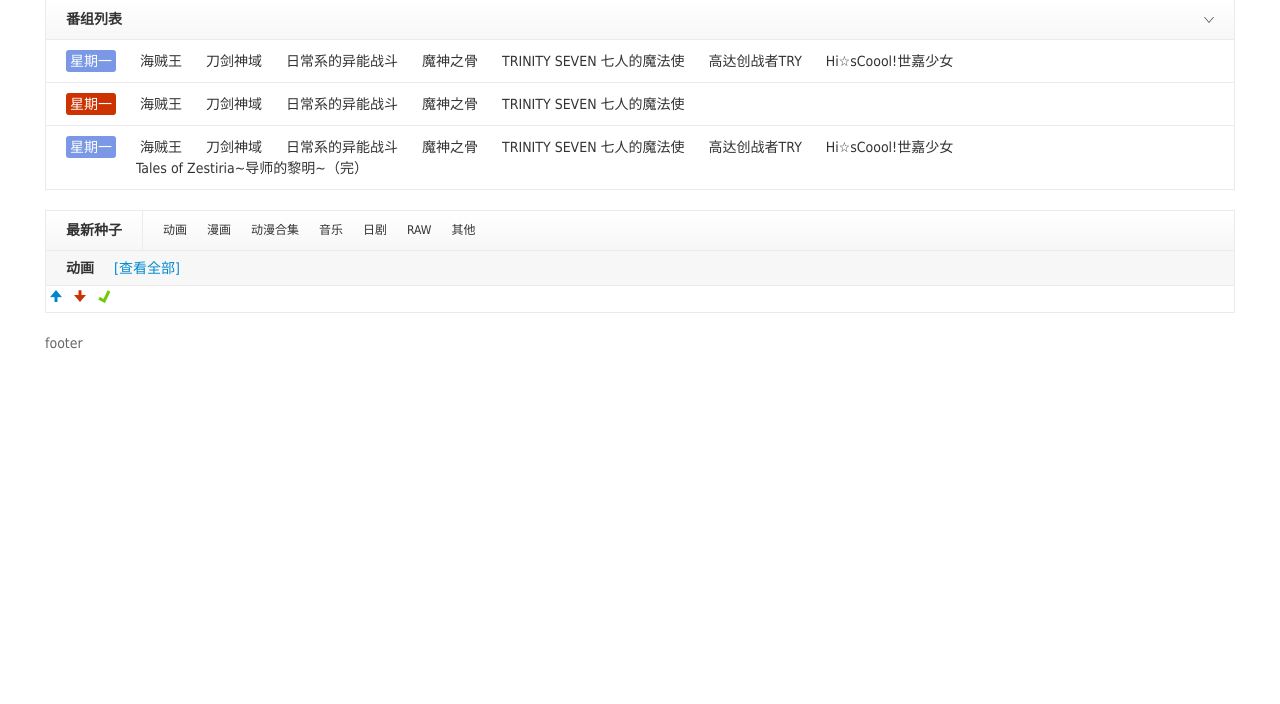
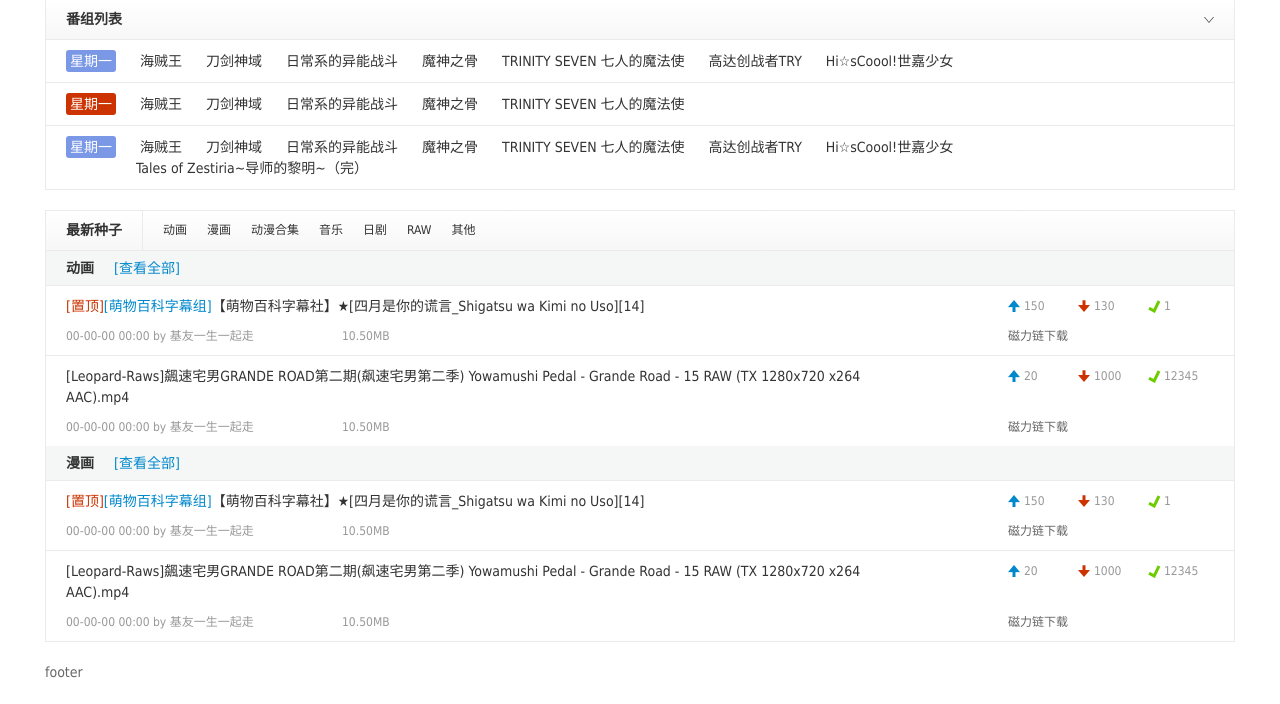
Before and after one commit to Siglud/share, a PHP site: page /templates/tpl/index.html in a window 1280 px wide. Shown: the part 201-905 px from the top of the page. Before the commit the page ends 550 px from the top, so only its background shows below. Run offline with PHP 8.4, Linux system fonts and the light colour scheme.

Commit message:
首页及分类列表页、搜索结果页

```diff
--- a/static/ppg.scss
+++ b/static/ppg.scss
@@ -27,6 +27,19 @@ a{
 
 .label{
     display: inline-block; padding: 0 4px; line-height: 22px; border-radius: 3px; background: #7A98E5; color: #FFF; font-weight: 400;
+}
+
+.pagelist{
+    margin: 20px 0; text-align: right;
+    a, strong{
+        display: inline-block; margin-left: 10px; padding: 0 10px; height: 28px; line-height: 28px;
+    }
+    a{
+        border: 1px solid #EBEBEB; text-decoration: none;
+    }
+    strong{
+        color: #FFF; border: 1px solid #08C; background: #08C;
+    }
 }
 // Topline
 .topline{
@@ -158,9 +171,9 @@ a{
             }
         }
     }
-    .list{
+    .section{
         h3{
-            padding-left: 20px; line-height: 34px; border-bottom: 1px solid #EBEBEB; background: #F7F7F7;
+            padding-left: 20px; line-height: 34px; border-bottom: 1px solid #EBEBEB; background: #F5F7F7;
             a{
                 margin-left: 20px; color: #08C; font-weight: 400;
             }
@@ -168,19 +181,67 @@ a{
     }
 }
 
-
-
-.seedingNum{
-    display: inline-block; width: 20px; height: 20px; overflow: hidden; text-indent: -9999px; background: url(img/ico.png) no-repeat 0 -20px;
-    background-size: 20px auto;
+.torrentOfCate{
+    margin-bottom: $gridSpacing; border: 1px solid #EBEBEB;
+    .hd{
+        height: 39px; line-height: 39px; border-bottom: 1px solid #EBEBEB; background: linear-gradient(#FFF, #F7F7F7);
+        h2{
+            float: left; margin-left: 20px;
+        }
+    }
 }
 
-.doneNum{
-    display: inline-block; width: 20px; height: 20px; overflow: hidden; text-indent: -9999px; background: url(img/ico.png) no-repeat 0 -40px;
-    background-size: 20px auto;
+.torrentList{
+    .item{
+        @include Clearfix;
+        padding: 10px 20px; border-top: 1px solid #EBEBEB;
+        &:first-child{
+            border-top: none;
+        }
+    }
+    // 标题
+    .title{
+        float: left; margin-bottom: 10px; max-width: 840px;
+        .top{
+            color: #C30;
+        }
+        .group{
+            color: #08C;
+        }
+    }
+    // 数据
+    .data{
+        float: right; font-size: 12px; color: #999;
+        span{
+            float: left; padding-left: 20px; width: 50px; height: 20px; line-height: 20px; background-image: url(img/ico.png); background-repeat: no-repeat; background-size: 20px auto;
+        }
+    }
+    .seedingNum{
+        background-position: 0 -20px;
+    }
+    .doneNum{
+        background-position: 0 -40px;
+    }
+    .downloadingNum{
+        background-position: 0 -60px;
+    }
+    // 信息
+    .meta{
+        position: relative; z-index: 1; clear: left; font-size: 12px; color: #999;
+        a{
+            color: #999;
+        }
+        .fileSize{
+            position: absolute; left: 276px;
+        }
+        .cate{
+            position: absolute; left: 365px;
+        }
+    }
+    .opt{
+        position: relative; z-index: 2; float: right; margin-top: -18px; width: 206px; font-size: 12px;
+        a{
+            color: #666;
+        }
+    }
 }
-
-.downNum{
-    display: inline-block; width: 20px; height: 20px; overflow: hidden; text-indent: -9999px; background: url(img/ico.png) no-repeat 0 -60px;
-    background-size: 20px auto;
-}
--- a/templates/tpl/index.html
+++ b/templates/tpl/index.html
@@ -2,7 +2,7 @@
 <html>
 <head>
 <meta charset="UTF-8" />
-<title>店铺首页</title>
+<title>首页</title>
 <meta http-equiv="X-UA-Compatible" content="IE=edge">
 <meta name="description" content="{$description}">
 <meta name="keywords" content="{$keywords}">
@@ -107,8 +107,8 @@
             <div class="hd">
                 <h2>最新种子</h2>
                 <p class="quickLink">
-                    <a href="">动画</a>
-                    <a href="">漫画</a>
+                    <a href="#cate1">动画</a>
+                    <a href="#cate2">漫画</a>
                     <a href="">动漫合集</a>
                     <a href="">音乐</a>
                     <a href="">日剧</a>
@@ -116,16 +116,87 @@
                     <a href="">其他</a>
                 </p>
             </div>
-            <div class="bd">
-                <div class="list">
-                    <h3>动画<a href="">[查看全部]</a></h3>
-
+            <div id="cate1" class="section">
+                <h3>动画<a href="">[查看全部]</a></h3>
+                <div class="torrentList">
+                    <div class="item">
+                        <div class="title">
+                            <a href=""><em class="top">[置顶]</em><span class="group">[萌物百科字幕组]</span>【萌物百科字幕社】★[四月是你的谎言_Shigatsu wa Kimi no Uso][14]</a>
+                        </div>
+                        <div class="data">
+                            <span class="seedingNum">150</span>
+                            <span class="downloadingNum">130</span>
+                            <span class="doneNum">1</span>
+                        </div>
+                        <div class="meta">
+                            <span class="time">00-00-00 00:00</span> by <a href="" class="userName">基友一生一起走</a>
+                            <span class="fileSize">10.50MB</span>
+                            <!-- <a href="" class="cate">动画</a> -->
+                        </div>
+                        <div class="opt">
+                            <a href="">磁力链下载</a>
+                        </div>
+                    </div>
+                    <div class="item">
+                        <div class="title">
+                            <a href="">[Leopard-Raws]飆速宅男GRANDE ROAD第二期(飙速宅男第二季) Yowamushi Pedal - Grande Road - 15 RAW (TX 1280x720 x264 AAC).mp4</a>
+                        </div>
+                        <div class="data">
+                            <span class="seedingNum">20</span>
+                            <span class="downloadingNum">1000</span>
+                            <span class="doneNum">12345</span>
+                        </div>
+                        <div class="meta">
+                            <span class="time">00-00-00 00:00</span> by <a href="" class="userName">基友一生一起走</a>
+                            <span class="fileSize">10.50MB</span>
+                            <!-- <a href="" class="cate">动画</a> -->
+                        </div>
+                        <div class="opt">
+                            <a href="">磁力链下载</a>
+                        </div>
+                    </div>
                 </div>
-
-
-                <span class="seedingNum"></span>
-                <span class="downNum"></span>
-                <span class="doneNum"></span>
+            </div>
+            <div id="cate2" class="section">
+                <h3>漫画<a href="">[查看全部]</a></h3>
+                <div class="torrentList">
+                    <div class="item">
+                        <div class="title">
+                            <a href=""><em class="top">[置顶]</em><span class="group">[萌物百科字幕组]</span>【萌物百科字幕社】★[四月是你的谎言_Shigatsu wa Kimi no Uso][14]</a>
+                        </div>
+                        <div class="data">
+                            <span class="seedingNum">150</span>
+                            <span class="downloadingNum">130</span>
+                            <span class="doneNum">1</span>
+                        </div>
+                        <div class="meta">
+                            <span class="time">00-00-00 00:00</span> by <a href="" class="userName">基友一生一起走</a>
+                            <span class="fileSize">10.50MB</span>
+                            <!-- <a href="" class="cate">动画</a> -->
+                        </div>
+                        <div class="opt">
+                            <a href="">磁力链下载</a>
+                        </div>
+                    </div>
+                    <div class="item">
+                        <div class="title">
+                            <a href="">[Leopard-Raws]飆速宅男GRANDE ROAD第二期(飙速宅男第二季) Yowamushi Pedal - Grande Road - 15 RAW (TX 1280x720 x264 AAC).mp4</a>
+                        </div>
+                        <div class="data">
+                            <span class="seedingNum">20</span>
+                            <span class="downloadingNum">1000</span>
+                            <span class="doneNum">12345</span>
+                        </div>
+                        <div class="meta">
+                            <span class="time">00-00-00 00:00</span> by <a href="" class="userName">基友一生一起走</a>
+                            <span class="fileSize">10.50MB</span>
+                            <!-- <a href="" class="cate">动画</a> -->
+                        </div>
+                        <div class="opt">
+                            <a href="">磁力链下载</a>
+                        </div>
+                    </div>
+                </div>
             </div>
         </div>
     </div></div>
```
Also changed, not shown: templates/tpl/cate.html (added, +166 -0 lines), static/ppg.css.
